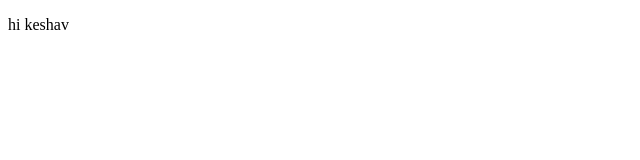
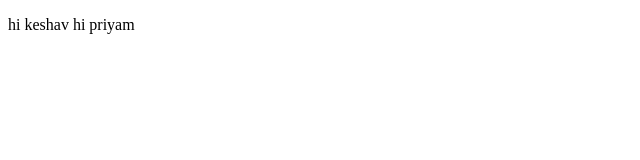
Before and after one commit to Priyamjain1105/Vendora, a plain HTML site: page index.html in a window 1280 px wide. Shown: the full height of the page, 0-640 px from the left. Drawn offline with Linux system fonts and the light colour scheme.

Commit message:
new changes

```diff
--- a/index.html
+++ b/index.html
@@ -10,6 +10,7 @@
 <body>
     <p>
         hi keshav
+        hi priyam
     </p>
 </body>
 
```
